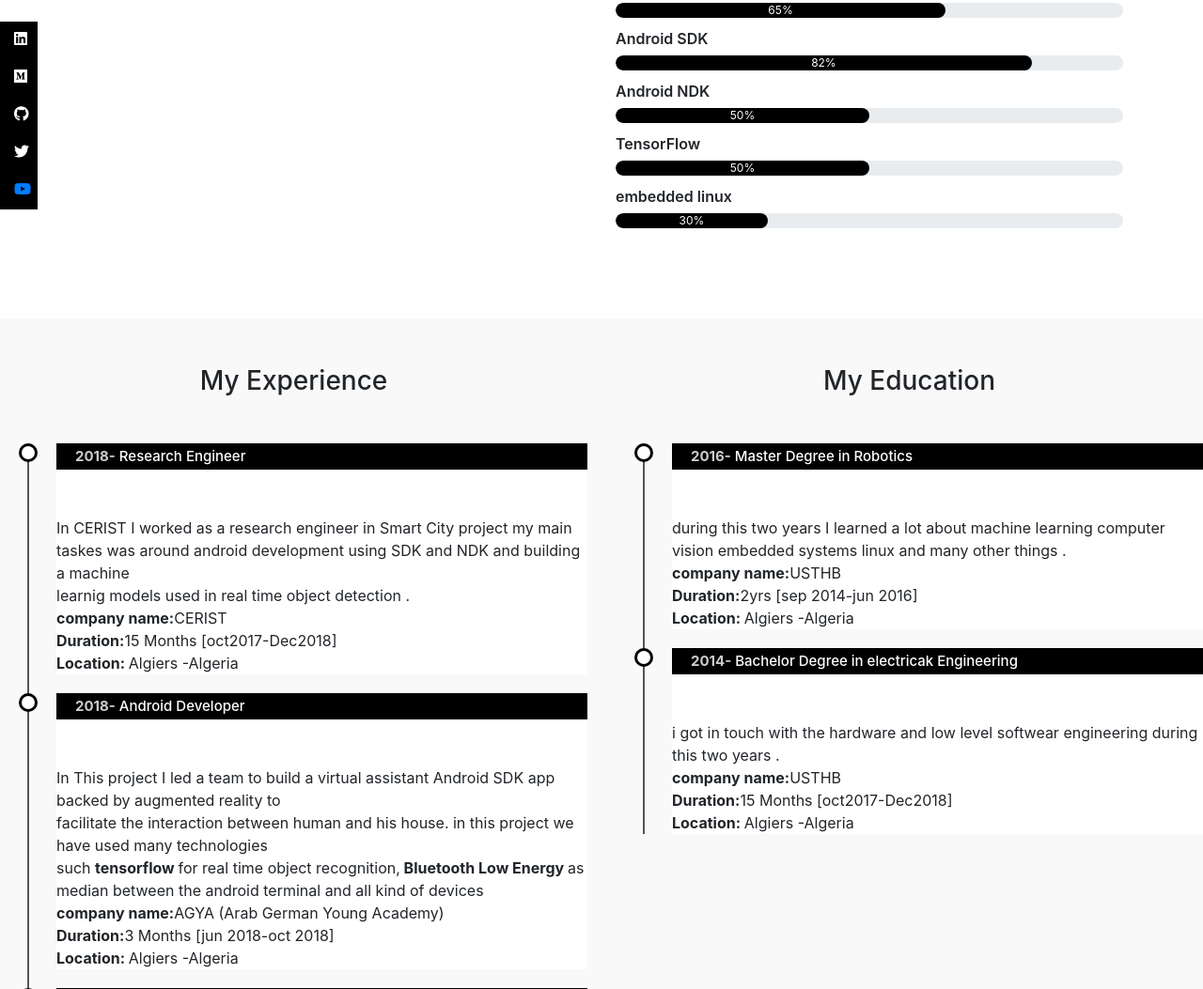
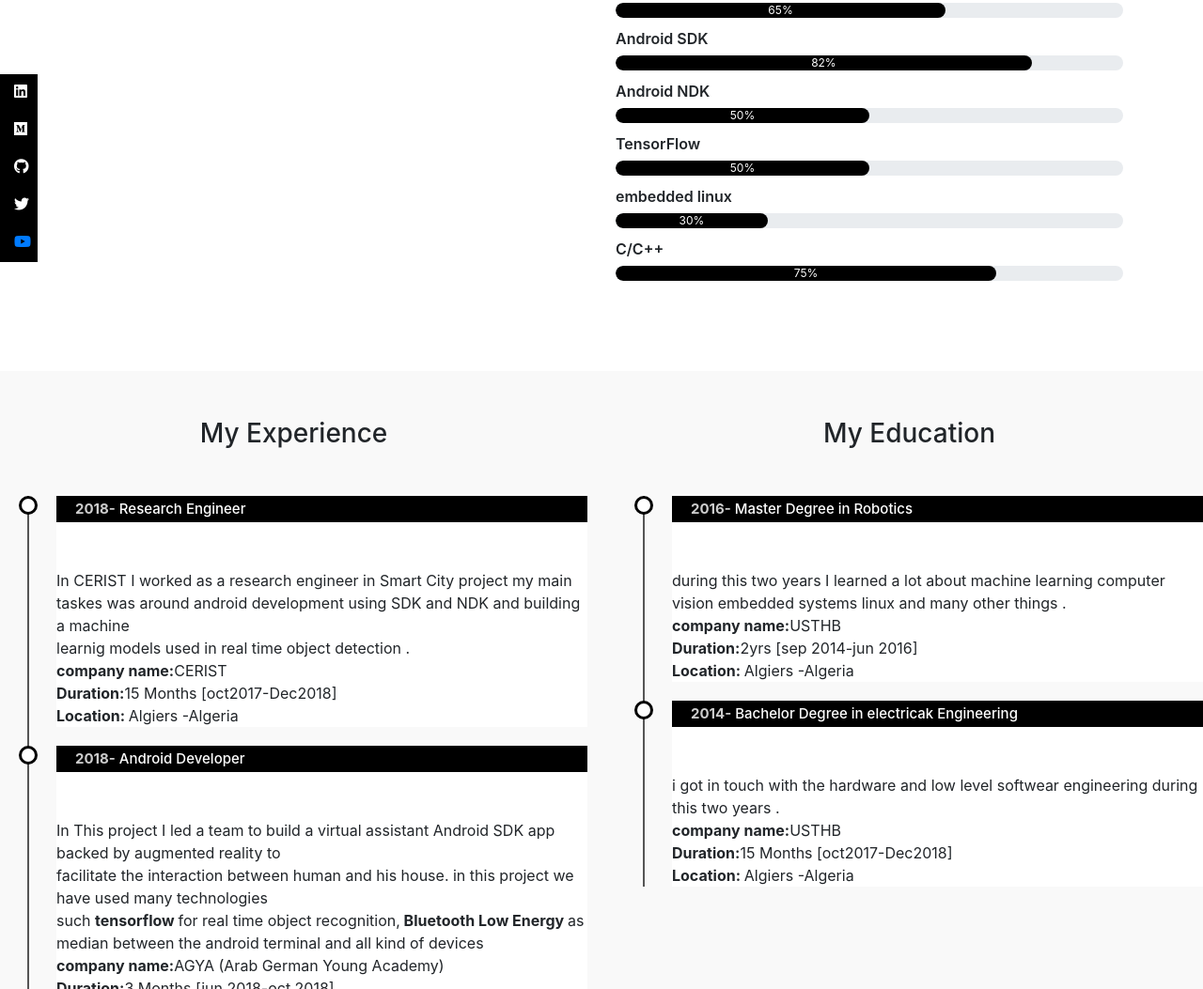
Before and after one commit to FdevTech/mokhtari_othmane_fares, a plain HTML site: page index.html in a window 1280 px wide. Shown: the part 1685-2738 px from the top of the page at 94% size. Drawn offline with nearby package versions, Linux system fonts and the light colour scheme.

Commit message:
adding my resume

```diff
--- a/index.html
+++ b/index.html
@@ -113,6 +113,10 @@
                     <p>embedded linux</p>
                     <div class="progress">
                         <div class="progress-bar" style="width:30%;">30%</div>
+                    </div>
+                    <p>C/C++</p>
+                    <div class="progress">
+                        <div class="progress-bar" style="width:75%;">75%</div>
                     </div>
 
              </div>
```
